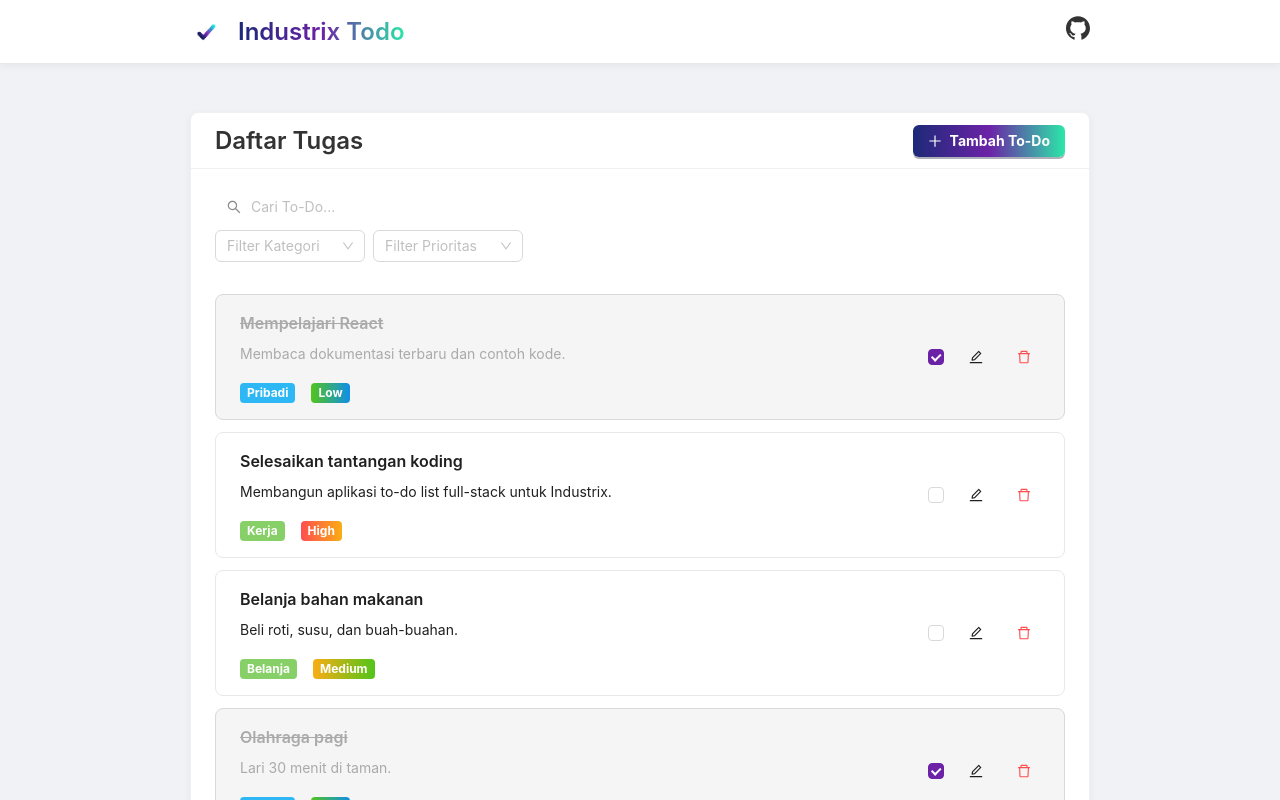
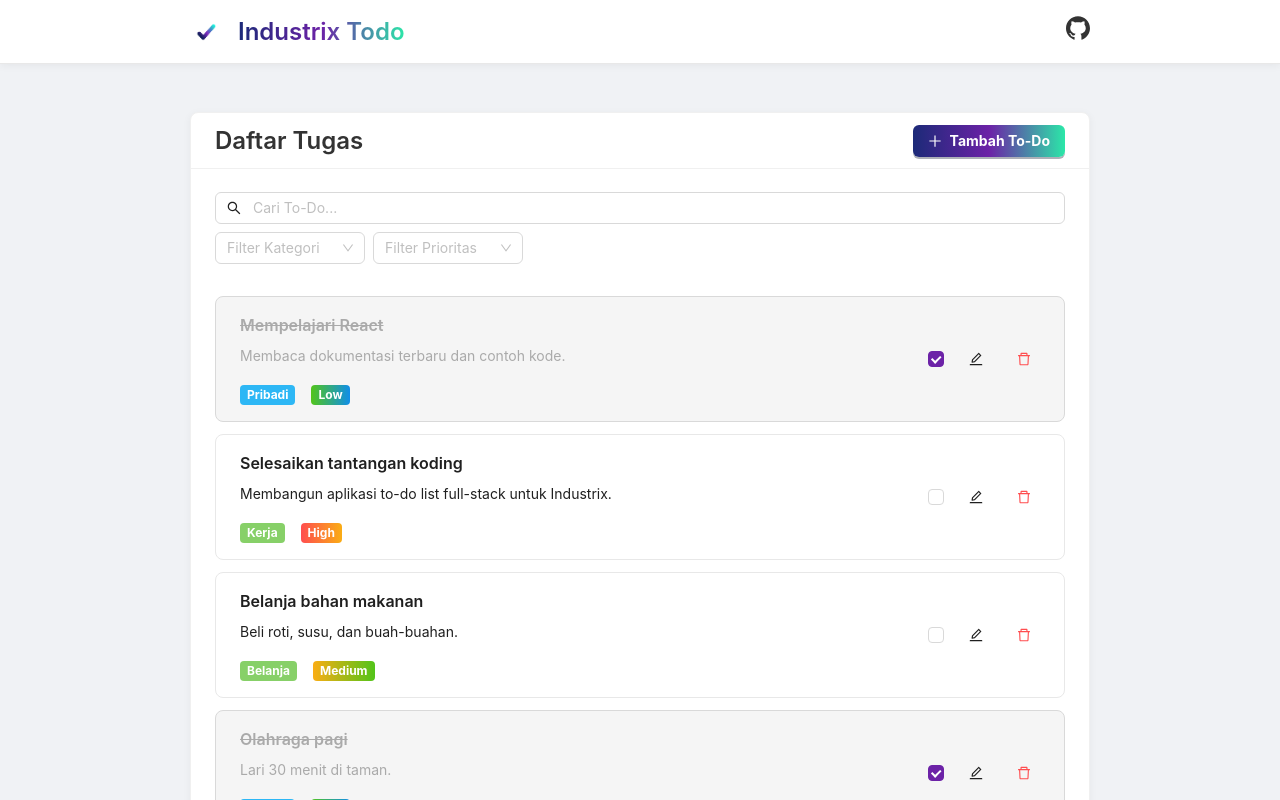
Before and after one commit to naufallariff/Industrix-Todo, a React (Vite) app in the folder frontend/: page / in a window 1280 px wide. Shown: the top 800 px of the page. Built offline with nearby package versions, Linux system fonts and the light colour scheme.

Commit message:
update searchbar

```diff
--- a/frontend/src/components/TodoList.tsx
+++ b/frontend/src/components/TodoList.tsx
@@ -87,15 +87,13 @@
             }
         >
             <Space direction="vertical" style={{ marginBottom: '16px', width: '100%' }}>
-                <div className="search-bar-container">
-                    <SearchOutlined className="search-bar-icon" />
-                    <Input
-                        placeholder="Cari To-Do..."
-                        value={searchTerm}
-                        onChange={(e) => setSearchTerm(e.target.value)}
-                        className="search-input"
-                    />
-                </div>
+                <Input
+                    placeholder="Cari To-Do..."
+                    value={searchTerm}
+                    onChange={(e) => setSearchTerm(e.target.value)}
+                    prefix={<SearchOutlined style={{ marginRight: '8px' }} />}
+                    className="custom-search-input"
+                />
                 <TodoFilters onFilterChange={handleFilterChange} categories={allCategories} />
             </Space>
 
--- a/frontend/src/index.css
+++ b/frontend/src/index.css
@@ -132,24 +132,6 @@
   border: none !important;
 }
 
-.search-bar-container {
-  position: relative;
-  width: 100%;
-}
-
-.search-bar-icon {
-  position: absolute;
-  left: 12px;
-  top: 50%;
-  transform: translateY(-50%);
-  color: #8c8c8c;
-  z-index: 1;
-}
-
-.search-input {
-  padding-left: 36px !important;
-}
-
 .ant-input-affix-wrapper {
   border-radius: 6px !important;
   border: 1px solid #d9d9d9 !important;
@@ -164,7 +146,6 @@
 
 .ant-input {
   background-color: transparent !important;
-  border: none !important;
   box-shadow: none !important;
 }
 
```
